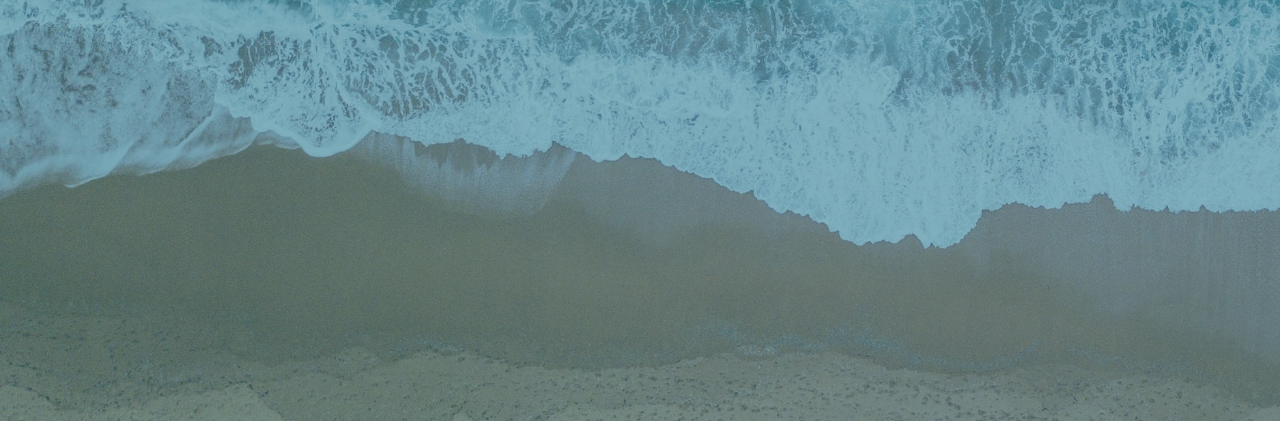
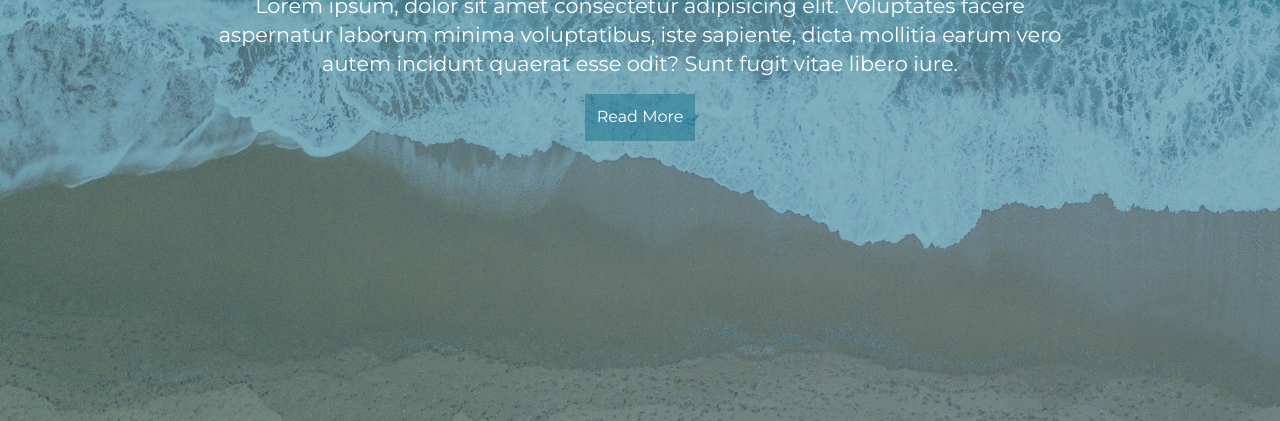
Before and after one commit to ArchitAdh/PureCssHamburgerMenu, a plain HTML site: page index.html in a window 1280 px wide. Shown: the part 491-912 px from the top of the page. Drawn offline with Linux system fonts and the light colour scheme.

Commit message:
basic styling done

```diff
--- a/css/style.css
+++ b/css/style.css
@@ -40,3 +40,34 @@ body {
   height: 100%;
   z-index: -1;
 }
+
+.showcase-inner {
+  display: flex;
+  flex-direction: column;
+  align-items: center; /*makes the content centerd */
+  justify-content: center;
+  text-align: center; /* to center the text */
+  height: 100%; /* justify content center wont work otherise */
+}
+
+.showcase h1 {
+  font-size: 4rem;
+}
+
+.showcase p {
+  font-size: 1.3rem;
+}
+.btn {
+  display: inline-block;
+  border: none;
+  background: var(--primary-color);
+  color: #fff;
+  padding: 0.75rem;
+  margin-top: 1rem;
+  text-decoration: none;
+  transition: opacity 1s ease-in;
+  /* transition on opacity propeerty, 1s ease in */
+}
+.btn:hover {
+  opacity: 0.7;
+}
--- a/index.html
+++ b/index.html
@@ -37,7 +37,7 @@
           mollitia earum vero autem incidunt quaerat esse odit? Sunt fugit vitae
           libero iure.
         </p>
-        <a href="" class="btn">Read More</a>
+        <a href="#" class="btn">Read More</a>
       </div>
     </header>
   </body>
```
